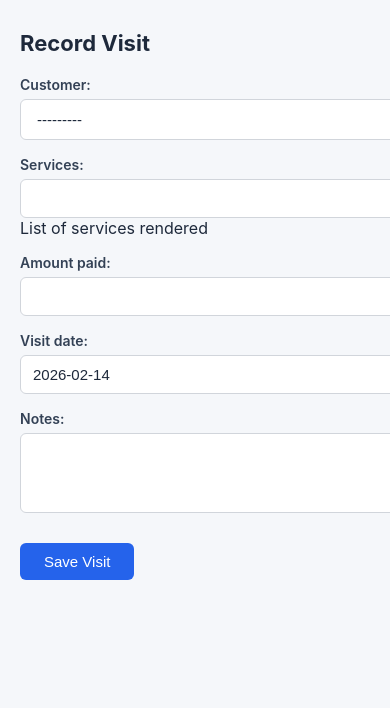
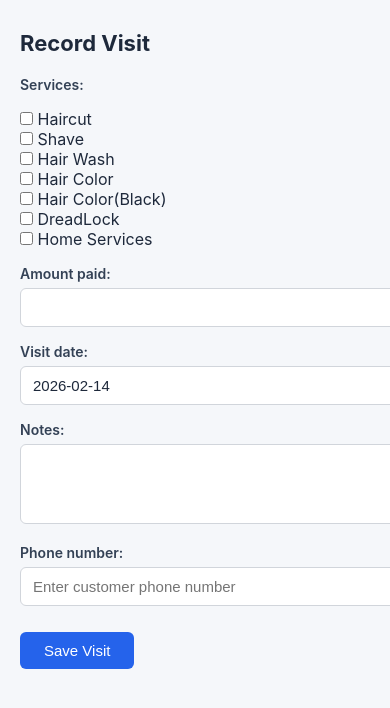
Before and after one commit to Scopielala/Salon_Management_System, a Django app: page /visits/new/ in a window 390 px wide; the page is wider, and only the part inside the window is pictured. Shown: the part 80-788 px from the top of that part. Run offline with Django 5.2, Linux system fonts and the light colour scheme; data that the repository does not hold is empty.

Commit message:
Add phone lookup visit form, post-registration redirect, and customer profile page
- Replace customer dropdown with phone number lookup in visit form
- Services rendered as predefined checkboxes instead of free text
- Redirect to visit form with phone pre-filled after registering a new customer
- Add customer profile page showing info and visit history
- Link customer names in visit list to their profile

Co-Authored-By: Claude Opus 4.6 <noreply@anthropic.com>

```diff
--- a/version_1/forms.py
+++ b/version_1/forms.py
@@ -1,12 +1,51 @@
 from django import forms
 from .models import Customer, Visit
+
+SERVICE_CHOICES = [
+    ("Haircut", "Haircut"),
+    ("Shave", "Shave"),
+    ("Hair Wash", "Hair Wash"),
+    ("Hair Color", "Hair Color"),
+    ("Hair Color(Black)", "Hair Color(Black)"),
+    ("DreadLock", "DreadLock"),
+    ("Home Services", "Home Services"),
+]
+
 
 class CustomerForm(forms.ModelForm):
     class Meta:
         model = Customer
         fields = ["name", "phone", "email"]
 
+
 class VisitForm(forms.ModelForm):
+    phone_number = forms.CharField(
+        max_length=20,
+        widget=forms.TextInput(attrs={"placeholder": "Enter customer phone number", "autocomplete": "off"}),
+    )
+    services = forms.MultipleChoiceField(
+        choices=SERVICE_CHOICES,
+        widget=forms.CheckboxSelectMultiple,
+    )
+
     class Meta:
         model = Visit
-        fields = ["customer", "services", "amount_paid", "visit_date", "notes"]
+        fields = ["services", "amount_paid", "visit_date", "notes"]
+
+    def clean_phone_number(self):
+        phone = self.cleaned_data["phone_number"].strip()
+        try:
+            self._customer = Customer.objects.get(phone=phone)
+        except Customer.DoesNotExist:
+            raise forms.ValidationError("No customer registered with this phone number.")
+        return phone
+
+    def clean_services(self):
+        return ", ".join(self.cleaned_data["services"])
+
+    def save(self, commit=True):
+        visit = super().save(commit=False)
+        visit.customer = self._customer
+        if commit:
+            visit.save()
+        return visit
--- a/version_1/templates/version_1/visit_list.html
+++ b/version_1/templates/version_1/visit_list.html
@@ -11,7 +11,7 @@
     </tr>
     {% for visit in visits %}
     <tr>
-        <td>{{ visit.customer.name }}</td>
+        <td><a href="{% url 'customer_profile' visit.customer.pk %}" style="color: #2563eb; text-decoration: none;">{{ visit.customer.name }}</a></td>
         <td>{{ visit.services }}</td>
         <td>{{ visit.amount_paid }}</td>
         <td>{{ visit.visit_date }}</td>
--- a/version_1/urls.py
+++ b/version_1/urls.py
@@ -5,4 +5,5 @@ urlpatterns = [
     path("", views.visit_list, name="visit_list"),
     path("customers/new/", views.create_customer, name="create_customer"),
     path("visits/new/", views.create_visit, name="create_visit"),
+    path("customers/<int:pk>/", views.customer_profile, name="customer_profile"),
 ]
--- a/version_1/views.py
+++ b/version_1/views.py
@@ -1,5 +1,8 @@
+from urllib.parse import urlencode
+
 from django.shortcuts import render, redirect
-from .models import Visit
+from django.urls import reverse
+from .models import Customer, Visit
 from .forms import CustomerForm, VisitForm
 
 # Create your views here.
@@ -7,8 +10,8 @@ def create_customer(request):
     if request.method == "POST":
         form = CustomerForm(request.POST)
         if form.is_valid():
-            form.save()
-            return redirect("visit_list")
+            customer = form.save()
+            return redirect(f"{reverse('create_visit')}?{urlencode({'phone': customer.phone})}")
     else:
         form = CustomerForm()
 
@@ -21,10 +24,19 @@ def create_visit(request):
             form.save()
             return redirect("visit_list")
     else:
-        form = VisitForm()
+        initial = {}
+        phone = request.GET.get("phone")
+        if phone:
+            initial["phone_number"] = phone
+        form = VisitForm(initial=initial)
 
     return render(request, "version_1/visit_form.html", {"form": form})
 
 def visit_list(request):
     visits = Visit.objects.select_related("customer")
     return render(request, "version_1/visit_list.html", {"visits": visits})
+
+def customer_profile(request, pk):
+    customer = Customer.objects.get(pk=pk)
+    visits = customer.visits.all()
+    return render(request, "version_1/customer_profile.html", {"customer": customer, "visits": visits})
```
Also changed, not shown: version_1/templates/version_1/customer_profile.html (added, +30 -0 lines), 1 other file.
